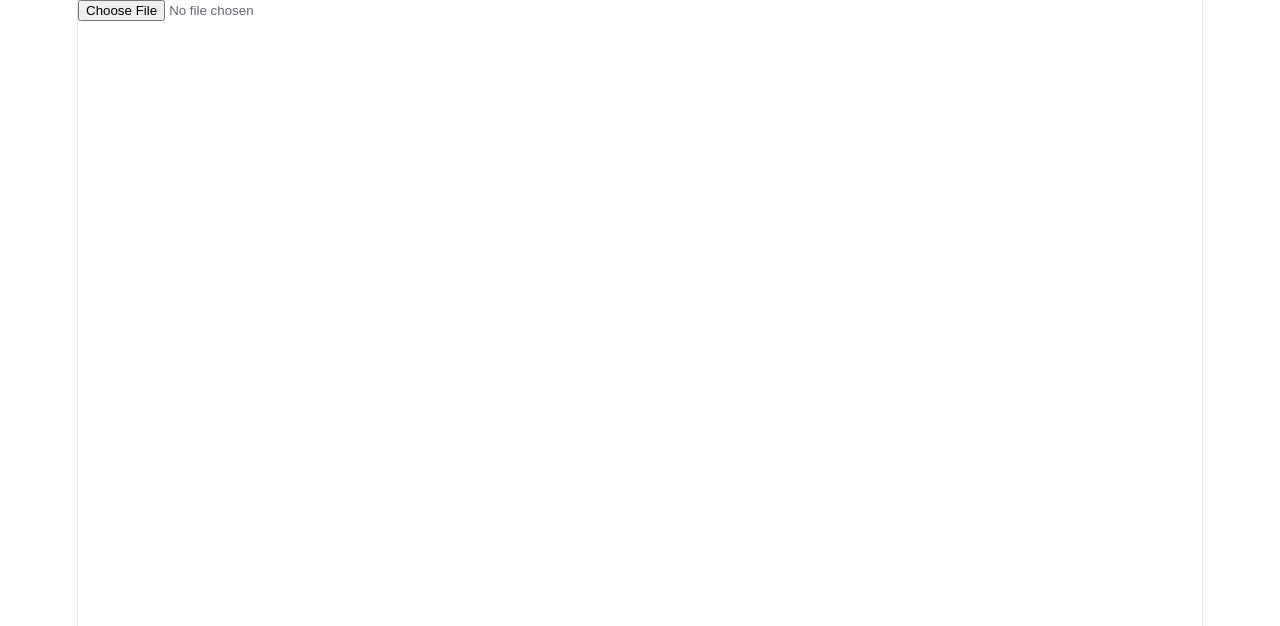
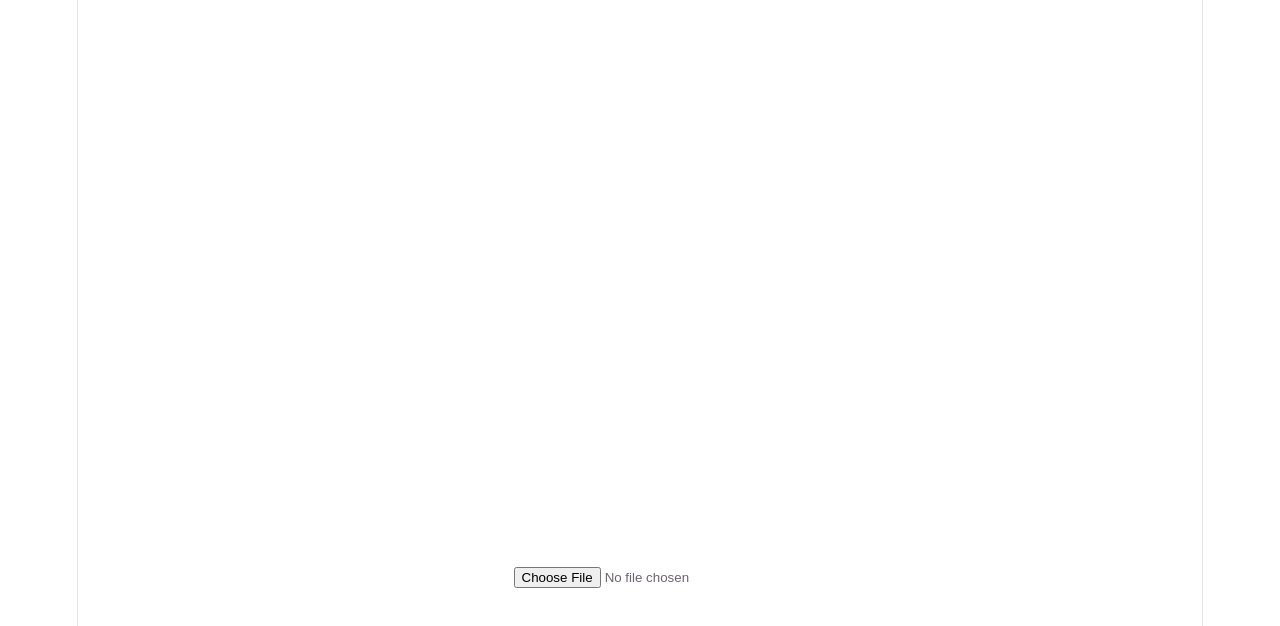
Before and after one commit to Siokonbu966/Randmark, a Vue app: page / in a window 1280 px wide. Shown: the top 626 px of the page. Built offline with nearby package versions, Linux system fonts and the light colour scheme.

Commit message:
wip: arragument button on center

```diff
--- a/src/App.vue
+++ b/src/App.vue
@@ -15,10 +15,12 @@ async function onFileChange(e: Event) {
 </script>
 
 <template>
-  <input type="file" accept=".html" @change="onFileChange" />
-  <ul>
-    <li v-for="b in results" :key="b.url">
-      <a :href="b.url" target="_blank">{{ b.title }}</a>
-    </li>
-  </ul>
+  <div class="main">
+    <input class="getFileButton" type="file" accept=".html" @change="onFileChange" />
+    <ul>
+      <li v-for="b in results" :key="b.url">
+        <a :href="b.url" target="_blank">{{ b.title }}</a>
+      </li>
+    </ul>
+  </div>
 </template>
--- a/src/style.css
+++ b/src/style.css
@@ -294,3 +294,12 @@ code {
     border-right-color: var(--border);
   }
 }
+
+.main {
+  padding-top: 50%;
+}
+
+.getFileButton {
+  max-width: 100%;
+  max-height: 100%;
+}
```
